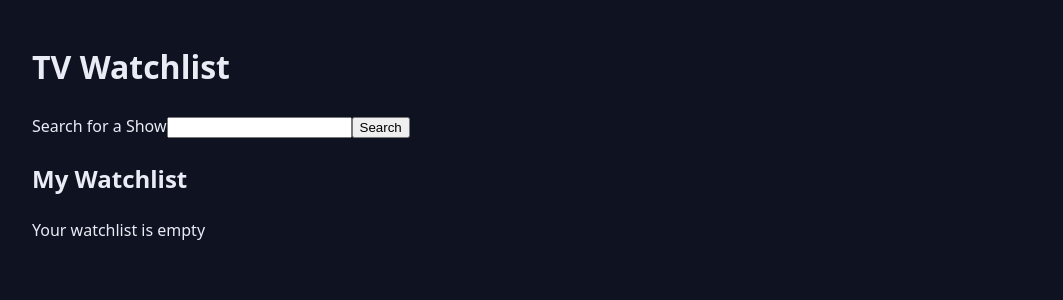
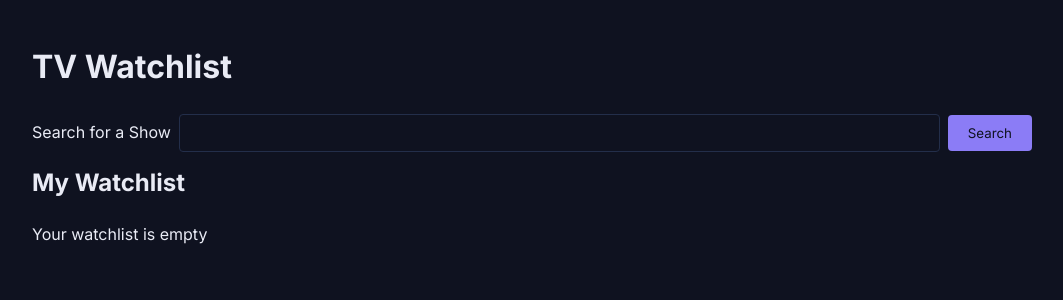
Before and after one commit to J-Winchester94/tv-watchlist, a React (Vite) app: page / in a window 1280 px wide. Shown: the top 300 px of the page, without its empty margins (108-1171 px from the left). Built offline with nearby package versions, Linux system fonts and the light colour scheme.

Commit message:
Finished CSS

```diff
--- a/index.html
+++ b/index.html
@@ -3,6 +3,7 @@
   <head>
     <meta charset="UTF-8" />
     <link rel="icon" type="image/svg+xml" href="/favicon.svg" />
+    <link href="https://fonts.googleapis.com/css2?family=Inter:wght@400;500;700&display=swap" rel="stylesheet" />
     <meta name="viewport" content="width=device-width, initial-scale=1.0" />
     <title>tv-watchlist</title>
   </head>
--- a/package.json
+++ b/package.json
@@ -7,7 +7,9 @@
     "dev": "vite",
     "build": "vite build",
     "lint": "eslint .",
-    "preview": "vite preview"
+    "preview": "vite preview",
+    "predeploy": "npm run build",
+    "deploy": "gh-pages -d dist"
   },
   "dependencies": {
     "react": "^19.2.8",
@@ -21,6 +23,7 @@
     "eslint": "^10.10.0",
     "eslint-plugin-react-hooks": "^7.1.1",
     "eslint-plugin-react-refresh": "^0.5.6",
+    "gh-pages": "^6.3.0",
     "globals": "^17.12.0",
     "vite": "^8.3.0"
   }
--- a/src/App.jsx
+++ b/src/App.jsx
@@ -72,8 +72,8 @@ function App() {
 
   return (<main>
     <h1>TV Watchlist</h1>
-    <form onSubmit={handleSearch}>
-      <label htmlFor="search">Search for a Show</label>
+    <form className="searchForm" onSubmit={handleSearch}>
+      <label htmlFor="search">Search for a Show </label>
       <input id="search" value={searchText} onChange={(event) => setSearchText(event.target.value)} required />
       <button type="submit">Search</button>
     </form>
--- a/src/components/ShowCard.jsx
+++ b/src/components/ShowCard.jsx
@@ -2,10 +2,10 @@ export default function ShowCard({ show, summary, onAdd }) {
     return (
         <article className="show-card">
             {show.image && <img src={show.image.medium} alt={show.name} />}
-            <h2>{show.name}</h2>
-            {show.premiered && <p>{show.premiered.slice(0, 4)}</p>}
-            <p>{show.genres.join(", ")}</p>
-            {summary && <p>{summary}</p>}
+            <h3>{show.name}</h3>
+            {show.premiered && <p className="details">{show.premiered.slice(0, 4)}</p>}
+            <p className="details">{show.genres.join(", ")}</p>
+            {summary && <p className="summary">{summary}</p>}
             <button className="add-button" onClick={onAdd}>Add to Watchlist</button>
         </article>
     )
--- a/src/index.css
+++ b/src/index.css
@@ -16,7 +16,7 @@ body {
   margin: 0;
   padding: 20px;
   line-height: 1.6;
-  font-family: system-ui, sans-serif;
+  font-family: "Inter", system-ui, sans-serif;
 }
 
 main {
@@ -24,15 +24,19 @@ main {
   margin: 0 auto;
 }
 
+h2 {
+  margin-top: 12px;
+}
+
 .card-grid {
   display: grid;
-  grid-template-columns: repeat(auto-fill, minmax(200px, 1fr));
+  grid-template-columns: repeat(auto-fill, minmax(220px, 1fr));
   gap: 16px;
 }
 
 .show-card {
   background-color: var(--card-color);
-  border: 1px solid, var(--border-color);
+  border: 1px solid var(--border-color);
   border-radius: 10px;
   padding: 12px;
 }
@@ -43,3 +47,65 @@ main {
   object-fit: cover;
   border-radius: 6px;
 }
+
+.details {
+  color: var(--muted-text);
+  font-size: smaller;
+}
+
+.summary {
+  display: -webkit-box;
+  -webkit-line-clamp: 3;
+  line-clamp: 3;
+  -webkit-box-orient: vertical;
+  overflow: hidden;
+}
+
+.searchForm {
+  display: flex;
+  gap: 8px;
+  align-items: center;
+}
+
+#search {
+  flex: 1;
+  gap: 8px;
+}
+
+button {
+  background-color: var(--accent-color);
+  color: var(--bg-color);
+  font-family: inherit;
+  padding: 10px 20px;
+  border: none;
+  border-radius: 4px;
+  cursor: pointer;
+}
+
+button:hover{
+  background-color: var(--accent-hover);
+}
+
+.delete-button {
+  background-color: transparent;
+  color: var(--danger-color);
+  border: 1px solid var(--danger-color);
+}
+
+.delete-button:hover {
+  background-color: var(--danger-color);
+  color: var(--text-color);
+}
+
+input, select {
+  background-color: var(--bg-color);
+  color: var(--text-color);
+  border: 1px solid var(--border-color);
+  border-radius: 4px;
+  padding: 10px;
+  font-family: inherit;
+}
+
+.show-card h3 {
+  font-weight: 700;
+}
--- a/vite.config.js
+++ b/vite.config.js
@@ -4,4 +4,5 @@ import { defineConfig } from 'vite'
 // https://vite.dev/config/
 export default defineConfig({
   plugins: [react()],
+  base: '/tv-watchlist/'
 })
```
Also changed, not shown: 1 other file (tests, documents, lock files or other folders).
